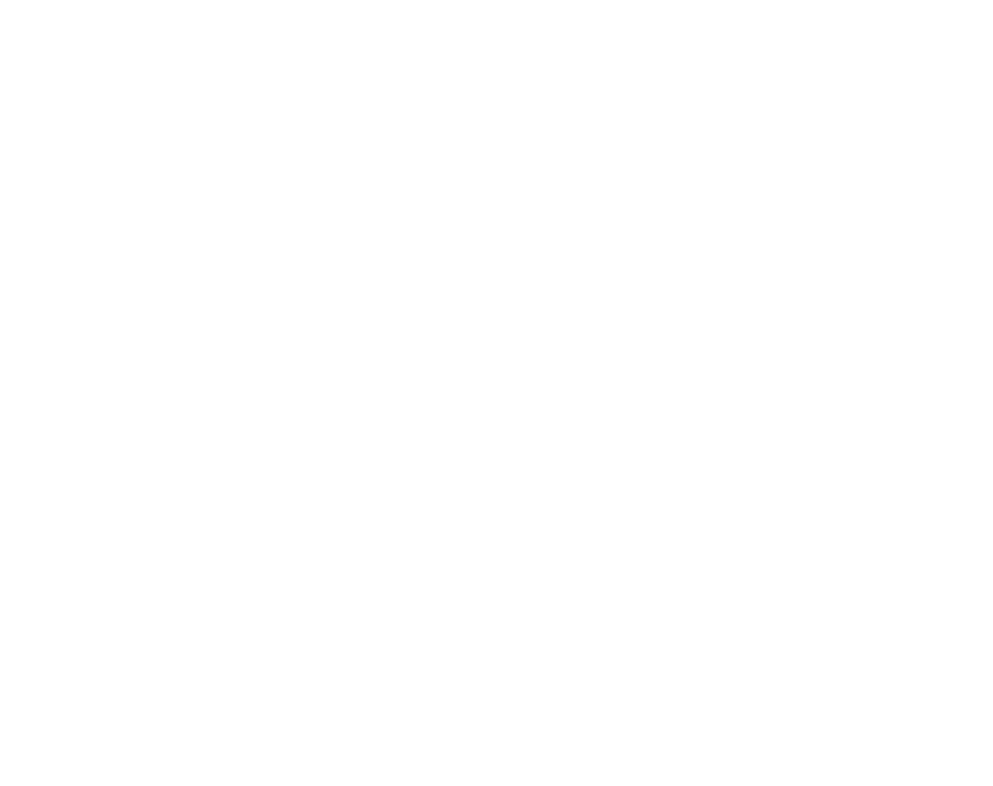
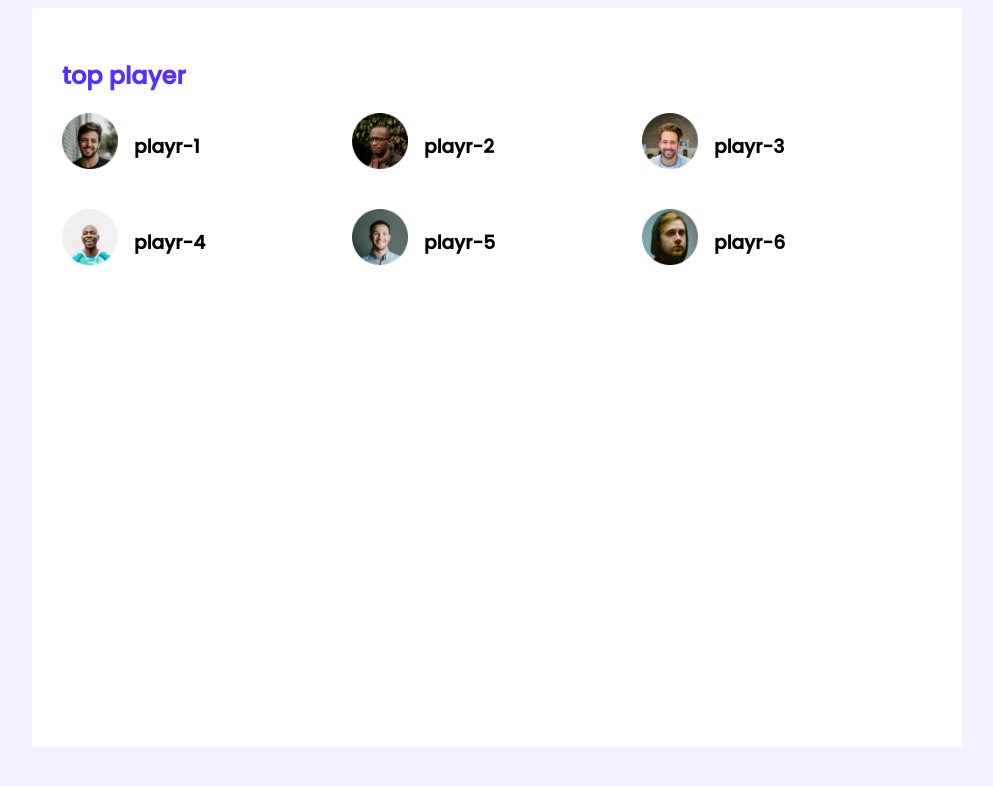
Before and after one commit to MD-RaihanHossen/leader-bord-project, a plain HTML site: page index.html in a window 1280 px wide. Shown: the whole page, without its empty margins (143-1136 px from the left). Drawn offline with Linux system fonts and the light colour scheme; a web font is replaced by a local one.

Commit message:
3th data input

```diff
--- a/index.html
+++ b/index.html
@@ -8,6 +8,48 @@
     <link rel="stylesheet" href="style.css">
 </head>
 <body>
+  <!-- header start -->
+  <header>
+
+  </header>
+  <!-- header end -->
+  <main>
+    <!-- top players and top-blogs -->
+    <section class="containar">
+      <div class="top-players">
+
+        <h2 class="section-title">top player</h2>
+        <div class="players">
+          <!-- .players*6>img[src="images/players/player-$.png"]+h3{playr-$} -->
+            <div class="player">
+              <img src="images/players/player-1.png" alt="">
+              <h3 class="player-name">playr-1</h3>
+            </div>
+            <div class="player">
+              <img src="images/players/player-2.png" alt="">
+              <h3 class="player-name">playr-2</h3>
+            </div>
+            <div class="player">
+              <img src="images/players/player-3.png" alt="">
+              <h3 class="player-name">playr-3</h3>
+            </div>
+            <div class="player">
+              <img src="images/players/player-4.png" alt="">
+              <h3 class="player-name">playr-4</h3>
+            </div>
+            <div class="player">
+              <img src="images/players/player-5.png" alt="">
+              <h3 class="player-name">playr-5</h3>
+            </div>
+            <div class="player">
+              <img src="images/players/player-6.png" alt="">
+              <h3 class="player-name">playr-6</h3>
+            </div>
+
+        </div>
+      </div>
+    </section>
+  </main>
 
 </body>
 </html>
--- a/style.css
+++ b/style.css
@@ -1,3 +1,43 @@
-p{
-    color: red;
+/* fonts */
+@import url('https://fonts.googleapis.com/css2?family=Corinthia&family=Poppins:wght@500&display=swap');
+
+/* commond style utilities*/
+body{
+    font-family: 'Poppins', sans-serif;
+    background-color: #F3F1FF;
 }
+main{
+    display: flex;
+    justify-content: center;
+}
+.containar{
+    background-color: #FFFFFF;
+    width: 870px;
+    height: 679px;
+    align-items: center;
+    padding: 30px;
+}
+.section-title{
+    color: #562EFF;
+    font-size: 24px;
+}
+/* top players */
+.players{
+    display: grid;
+    grid-template-columns: repeat(3, 1fr);
+    grid-row-gap: 30px;
+}
+.player{
+    display: flex;
+    align-items: centedr;
+
+}
+.player img{
+    width: 56px;
+    height: 56px;
+
+
+}
+.player-name{
+    padding-left: 16px;
+}
```
